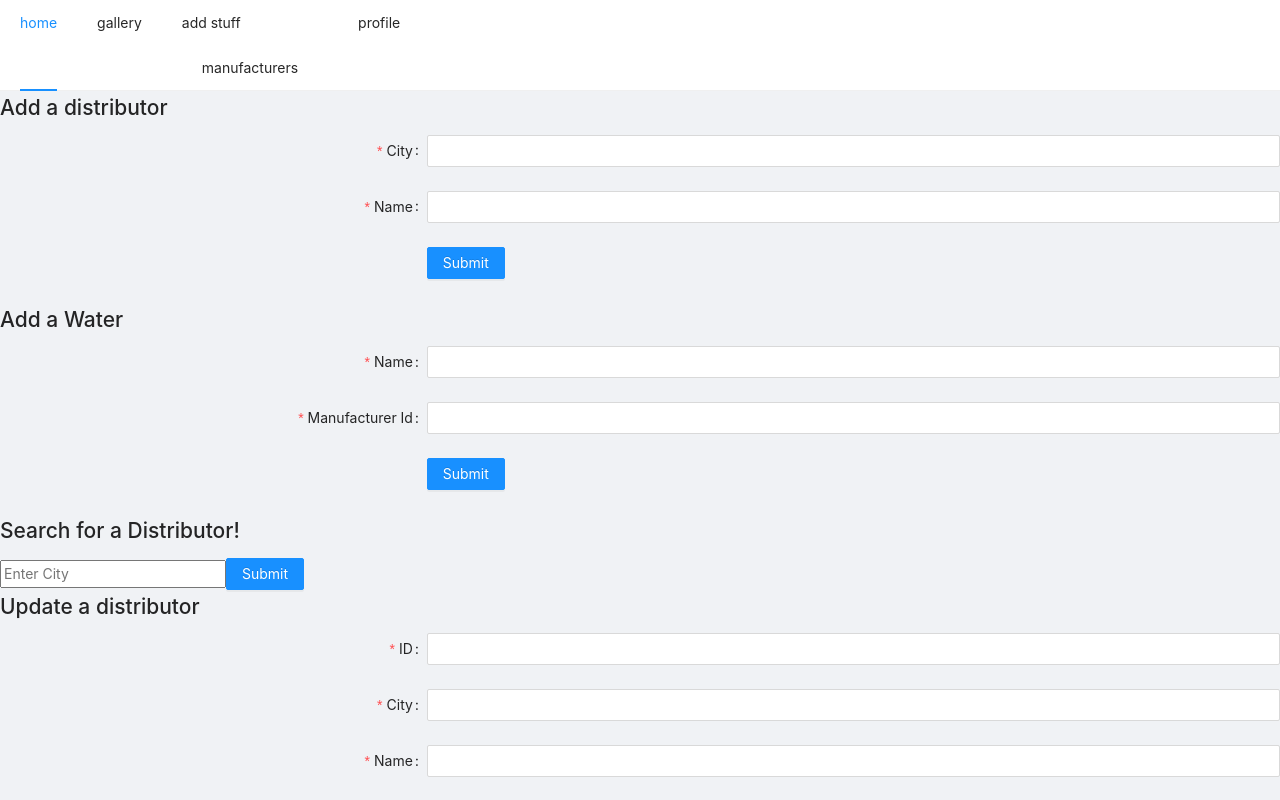
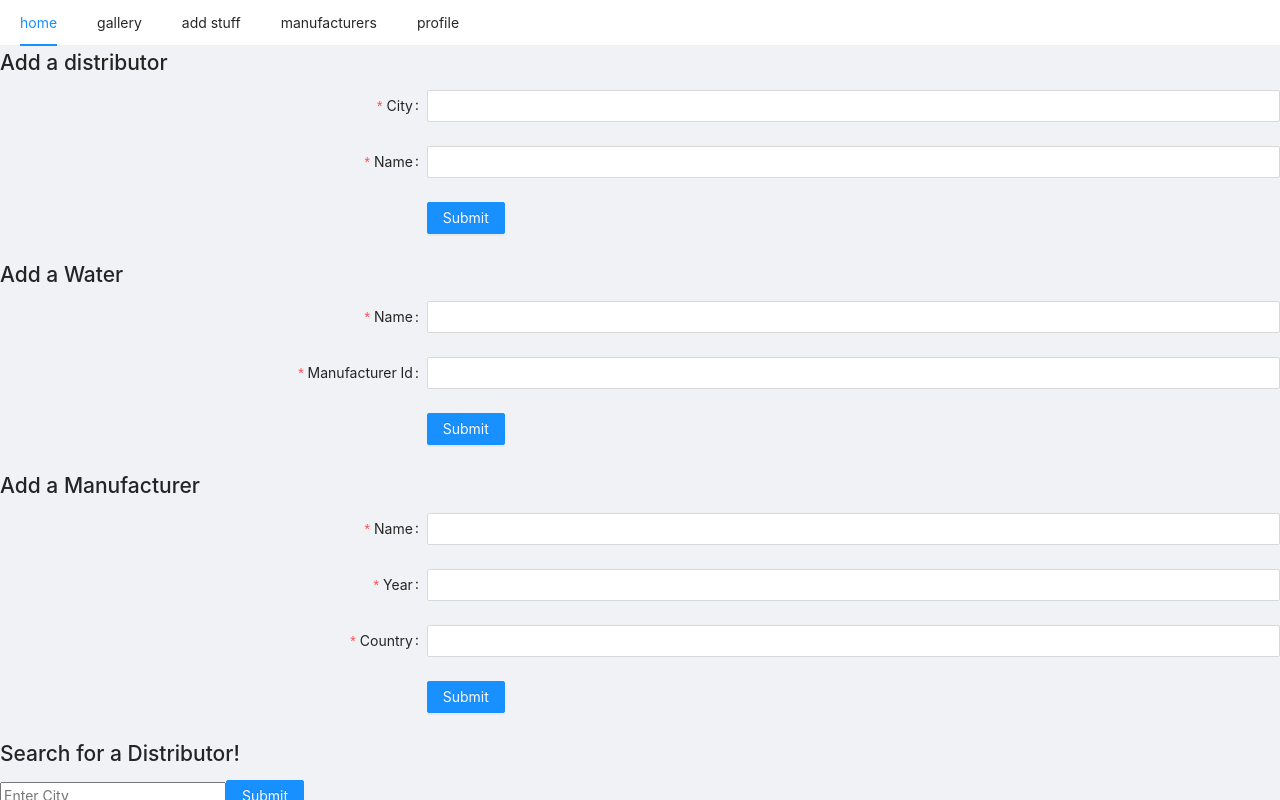
Before and after one commit to mattwalo32/H2HonestReviews, a React (Create React App) app in the folder frontend/: page /addstuff in a window 1280 px wide. Both pictures are taken after a click on the button "Log In". Shown: the top 800 px of the page. Built offline with nearby package versions, Linux system fonts and the light colour scheme.

Commit message:
integrated manufacturers

```diff
--- a/frontend/src/AddStuff.js
+++ b/frontend/src/AddStuff.js
@@ -39,6 +39,14 @@ function AddStuff(props) {
         console.log(response.data)
       })
     }
+
+    function submitManufacturer(values) {
+      console.log(values)
+      Axios.post('http://localhost:5000/manufacturers/create', values).then((response) => {
+        console.log(response.data)
+      })
+    }
+
     function searchDistributor() {
         Axios.get('http://localhost:5000/distributor/' + searchCity).then((response) => {
           console.log(response.data.response)
@@ -118,6 +126,44 @@ function AddStuff(props) {
         </Button>
       </Form.Item>
     </Form>
+
+    <h1>Add a Manufacturer</h1>
+      <Form
+      {...layout}
+      name="basic"
+      onFinish={submitManufacturer}
+    >
+      <Form.Item
+        label="Name"
+        name="name"
+        rules={[{ required: true, message: 'Please input the name of the manufacturer!' }]}
+      >
+        <Input />
+      </Form.Item>
+
+      <Form.Item
+        label="Year"
+        name="year"
+        rules={[{ required: true, message: 'Please input the year founded of the manufacturer!' }]}
+      >
+        <Input/>
+      </Form.Item>
+
+      <Form.Item
+        label="Country"
+        name="country"
+        rules={[{ required: true, message: 'Please input the country of the manufacturer!' }]}
+      >
+        <Input/>
+      </Form.Item>
+
+      <Form.Item {...tailLayout}>
+        <Button type="primary" htmlType="submit">
+          Submit
+        </Button>
+      </Form.Item>
+    </Form>
+
     <h1>Search for a Distributor!</h1>
     <input placeholder="Enter City"
     value = {searchCity}
--- a/frontend/src/ManufacturerGallery.js
+++ b/frontend/src/ManufacturerGallery.js
@@ -44,14 +44,10 @@ function ManufacturerGallery() {
   const history = useHistory();
 
   const updateMfgList = () => {
-    console.log("entered updateMfgList function")
     if (!mfgListUpdated) {
-      console.log("mfgList is not updated")
-      if (showMfgByName != null) {
-        console.log("text present in search bar")
+      if (showMfgByName != null && showMfgByName != "") {
         Axios.get('http://localhost:5000/manufacturers/search/' + showMfgByName).then((response) => {
           if (response.data['success'] === true)
-            console.log('response: ' + response.data.response)
             if (response.data.response == null) {
               setMfgList([])
             } else {
@@ -60,7 +56,6 @@ function ManufacturerGallery() {
         })
         setShowMfgByName(null);
       } else {
-        console.log("text was not present in search bar")
         Axios.get(`http://localhost:5000/manufacturers`).then((response) => {
           if (response.data['success'] === true)
             setMfgList(response.data.response)
@@ -92,7 +87,7 @@ function ManufacturerGallery() {
     }
 
     const deleteMfg = () => {
-      Axios.post('http://localhost:5000/manufacturers/delete/' + val.val.water_id).then((response) => {
+      Axios.post('http://localhost:5000/manufacturers/delete/' + val.val.manufacturer_id).then((response) => {
         console.log(response.data)
       })
     }
@@ -120,6 +115,20 @@ function ManufacturerGallery() {
             >
               <Input />
             </Form.Item>
+            <Form.Item
+              label="Year"
+              name="year"
+              rules={[{ required: true, message: 'Edit year!' }]}
+            >
+              <Input />
+            </Form.Item>
+            <Form.Item
+              label="Country"
+              name="country"
+              rules={[{ required: true, message: 'Edit country!' }]}
+            >
+              <Input />
+            </Form.Item>
 
             <Form.Item {...tailLayout}>
               <Button type="primary" htmlType="submit">
@@ -133,7 +142,9 @@ function ManufacturerGallery() {
 
     return (
       <Paper className={gridClasses.paper}>
-        <h1>Manufacturer Name: {val.val.name} </h1>
+        <h1>{val.val.name} </h1>
+        <h3>Year Founded: {val.val.year_founded} </h3>
+        <h3>Country: {val.val.country} </h3>
         <Button variant="contained" onClick={handleViewDetails}> View Details</Button>
         <Button variant="contained" onClick={setEditingMfg}> Edit</Button>
         <Button variant="contained" onClick={deleteMfg}> Delete</Button>
@@ -158,7 +169,6 @@ function ManufacturerGallery() {
             <Form.Item
               label="Name"
               name="name"
-              rules={[{ required: true, message: 'Enter Name or part of name!' }]}
             >
               <Input />
             </Form.Item>
--- a/frontend/src/Navigation.js
+++ b/frontend/src/Navigation.js
@@ -25,11 +25,11 @@ function Navigation(props) {
         <NavLink to="/addstuff">
             add stuff
         </NavLink>
+        </Menu.Item>
         <Menu.Item>
         <NavLink to="/manufacturers">
             manufacturers
         </NavLink>
-        </Menu.Item>
         </Menu.Item>
         <Menu.Item>
         <NavLink to="/profile">
```
Also changed, not shown: 2 other files (tests, documents, lock files or other folders). Lines whose indentation alone changed are shown as unchanged.
